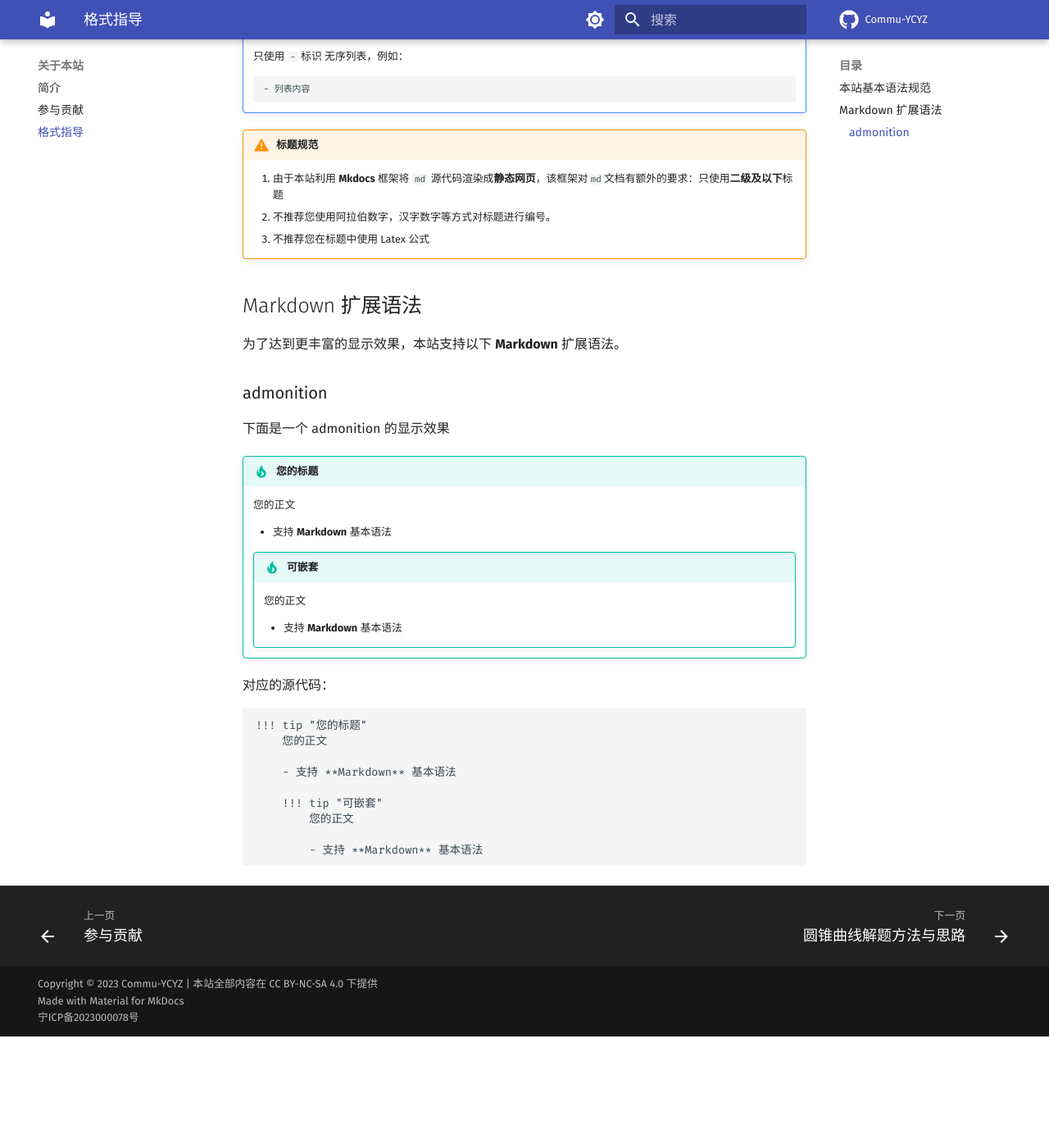
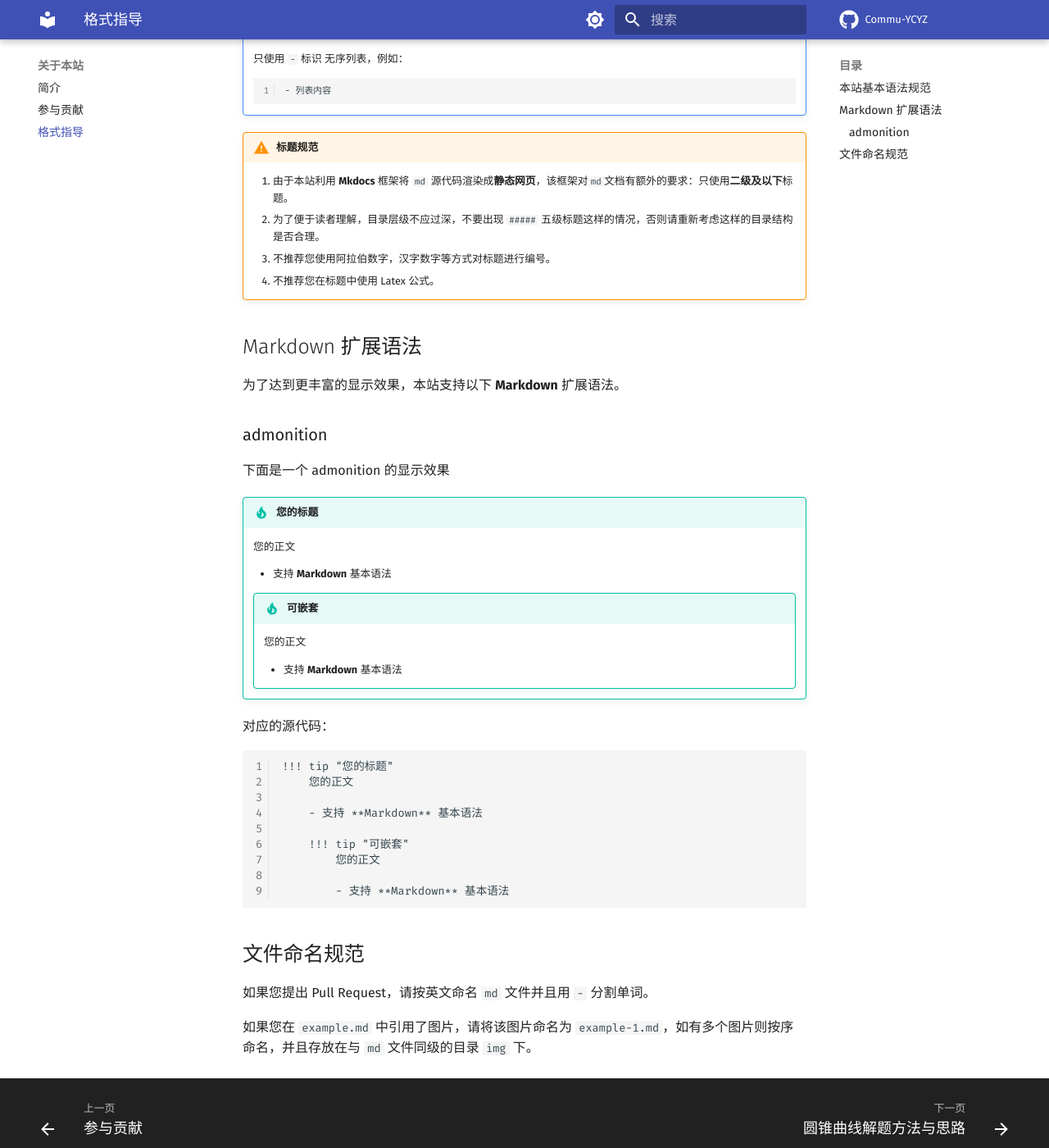
Before and after one commit to Commu-YCYZ/Commu-YCYZ, an MkDocs documentation site: the page built from docs/about/format.md, in a window 1280 px wide and 1400 px high, scrolled down 914 px. Shown: the whole window at 82% size. Built offline with MkDocs 1.6.1 and Material for MkDocs 9.7.7, drawn with Linux system fonts in a browser that asks for light colours; comment, search, counter and statistics services are not loaded; before the commit the page ends 2178 px from its top, so only the background shows below that.

````diff
--- a/docs/about/format.md
+++ b/docs/about/format.md
@@ -38,9 +38,10 @@ description: Commu-YCYZ 的 Markdown 写作格式参考
 
 !!! warning "标题规范"
 
-    1. 由于本站利用 **Mkdocs** 框架将 `md` 源代码渲染成**静态网页**，该框架对`md`文档有额外的要求：只使用**二级及以下**标题
+    1. 由于本站利用 **Mkdocs** 框架将 `md` 源代码渲染成**静态网页**，该框架对`md`文档有额外的要求：只使用**二级及以下**标题。
+    1. 为了便于读者理解，目录层级不应过深，不要出现 `#####` 五级标题这样的情况，否则请重新考虑这样的目录结构是否合理。
     1. 不推荐您使用阿拉伯数字，汉字数字等方式对标题进行编号。
-    1. 不推荐您在标题中使用 Latex 公式
+    1. 不推荐您在标题中使用 Latex 公式。
 
 ## Markdown 扩展语法
 
@@ -62,14 +63,19 @@ description: Commu-YCYZ 的 Markdown 写作格式参考
 
 对应的源代码：
 
-```md
-!!! tip "您的标题"
-    您的正文
 
-    - 支持 **Markdown** 基本语法
-
-    !!! tip "可嵌套"
+    !!! tip "您的标题"
         您的正文
 
         - 支持 **Markdown** 基本语法
-```
+
+        !!! tip "可嵌套"
+            您的正文
+
+            - 支持 **Markdown** 基本语法
+
+## 文件命名规范
+
+如果您提出 Pull Request，请按英文命名 `md` 文件并且用 `-` 分割单词。
+
+如果您在 `example.md` 中引用了图片，请将该图片命名为 `example-1.md`，如有多个图片则按序命名，并且存放在与 `md` 文件同级的目录 `img` 下。
--- a/mkdocs.yml
+++ b/mkdocs.yml
@@ -52,8 +52,12 @@ markdown_extensions:
   - admonition # !!! 格式支持
   - pymdownx.arithmatex: # latex 公式支持
       generic: true
+  - pymdownx.highlight:
+      linenums: true # 显示代码块行号
   - pymdownx.details # 折叠格式 ???
   - footnotes
+
+
   - toc:
       permalink: true
       slugify: !!python/object/apply:pymdownx.slugs.slugify {kwds: {percent_encode: True}}
````
Also changed, not shown: README.md (+1 -1 lines).
